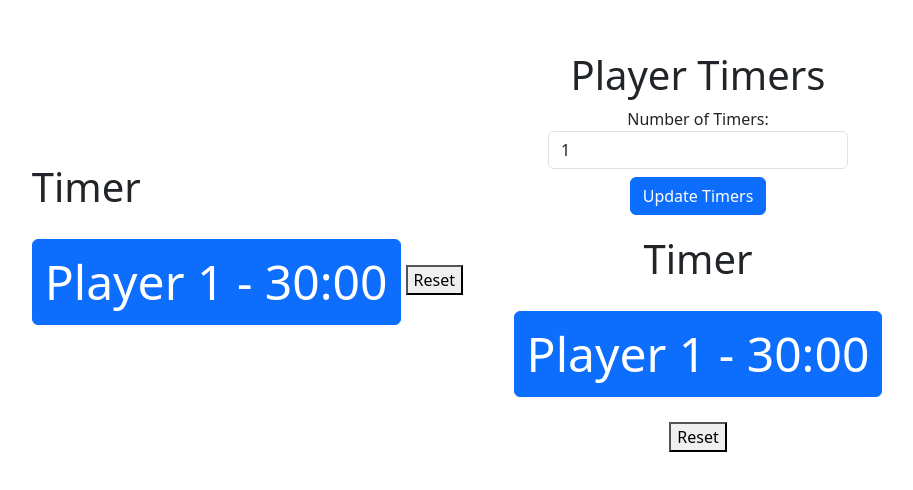
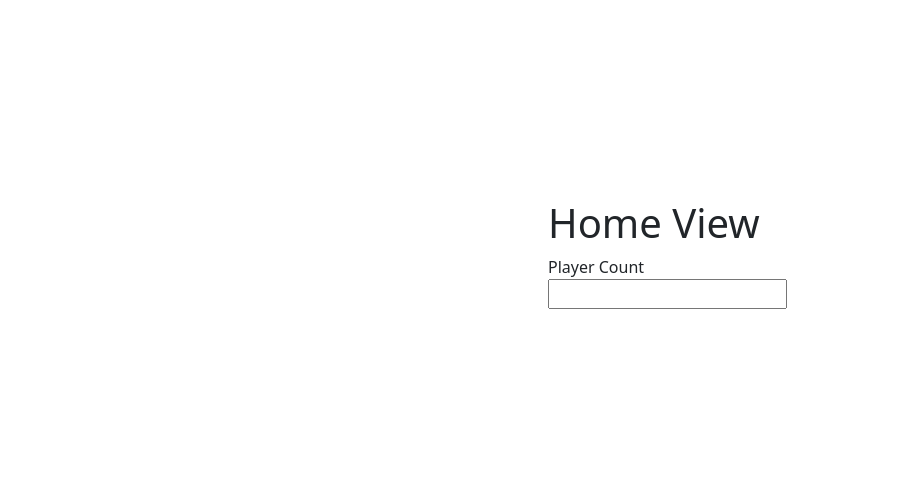
Before and after one commit to AkiKankaanpaa/GameClock, a Vue app: page / in a window 1280 px wide. Shown: the part 146-636 px from the top of the page, without its empty margins (92-1005 px from the left). Built offline with nearby package versions, Linux system fonts and the light colour scheme.

Commit message:
fixing views

```diff
--- a/src/App.vue
+++ b/src/App.vue
@@ -1,14 +1,11 @@
 <script setup>
   import { RouterLink, RouterView } from 'vue-router'
   import TimerContainer from './components/PlayerTimer.vue'
-  import GameView from './components/GameView.vue';
+  import GameView from './views/GameView.vue';
 </script>
 
 <template>
   <header>
-    <div class="wrapper">
-    <TimerContainer />
-    </div>
   </header>
 
   <RouterView />
--- /dev/null
+++ b/src/components/InputElement.vue
@@ -0,0 +1,25 @@
+<script setup>
+import { ref } from 'vue'
+
+defineProps({
+    label: {
+        type: String,
+        default: "",
+    },
+    modelValue: {
+        type: String,
+        default: "",
+    },
+})
+</script>
+
+<template>
+  <div class="form-group">
+    <label>{{ label }}</label>
+    <input
+      type="text"
+      :value="modelValue"
+      @input="$emit('update:modelValue', $event.target.value)"
+    />
+  </div>
+</template>
--- a/src/router/index.js
+++ b/src/router/index.js
@@ -1,5 +1,6 @@
 import { createRouter, createWebHistory } from 'vue-router'
 import HomeView from '../views/HomeView.vue'
+import GameView from '../views/GameView.vue'
 
 const router = createRouter({
   history: createWebHistory(import.meta.env.BASE_URL),
@@ -10,12 +11,10 @@ const router = createRouter({
       component: HomeView,
     },
     {
-      path: '/about',
-      name: 'about',
-      // route level code-splitting
-      // this generates a separate chunk (About.[hash].js) for this route
-      // which is lazy-loaded when the route is visited.
-      component: () => import('../views/GameView.vue'),
+      path: '/game',
+      name: 'game',
+      component: GameView,
+      props: true,
     },
   ],
 })
--- a/src/views/GameView.vue
+++ b/src/views/GameView.vue
@@ -1,8 +1,16 @@
 <script setup>
-    import { ref } from 'vue';
-    import TimerContainer from './TimerContainer.vue';
+import { computed } from 'vue'
+import { useRoute } from 'vue-router'
+import TimerContainer from '../components/TimerContainer.vue'
+
+const route = useRoute()
+const gameData = computed(() => JSON.parse(route.params.data))
 </script>
 
 <template>
-    <TimerContainer />
+  <main>
+    <h1>Game View</h1>
+    <p>Player Name: {{ gameData.playerName }}</p>
+    <p>Time: {{ gameData.time }}</p>
+  </main>
 </template>
--- a/src/views/HomeView.vue
+++ b/src/views/HomeView.vue
@@ -1,9 +1,26 @@
 <script setup>
-import TimerContainer from '../components/TimerContainer.vue'
+import InputElement from '../components/InputElement.vue'
+import { ref } from 'vue'
+import { useRouter } from 'vue-router'
+
+const router = useRouter()
+const playerCount = ref("")
+
+const goToGame = () => {
+  const data = { playerName: 'Player 1', time: 1800 }
+  router.push({ name: 'game', params: { data: JSON.stringify(data) } })
+}
 </script>
 
 <template>
   <main>
-    <TimerContainer />
+  <p class="h1">Home View</p>
+  <div class="form-group">
+    <label for="playercount">Player Count</label>
+    <InputElement
+      v-model="playerCount"
+    />
+  </div>
+
   </main>
 </template>
```
